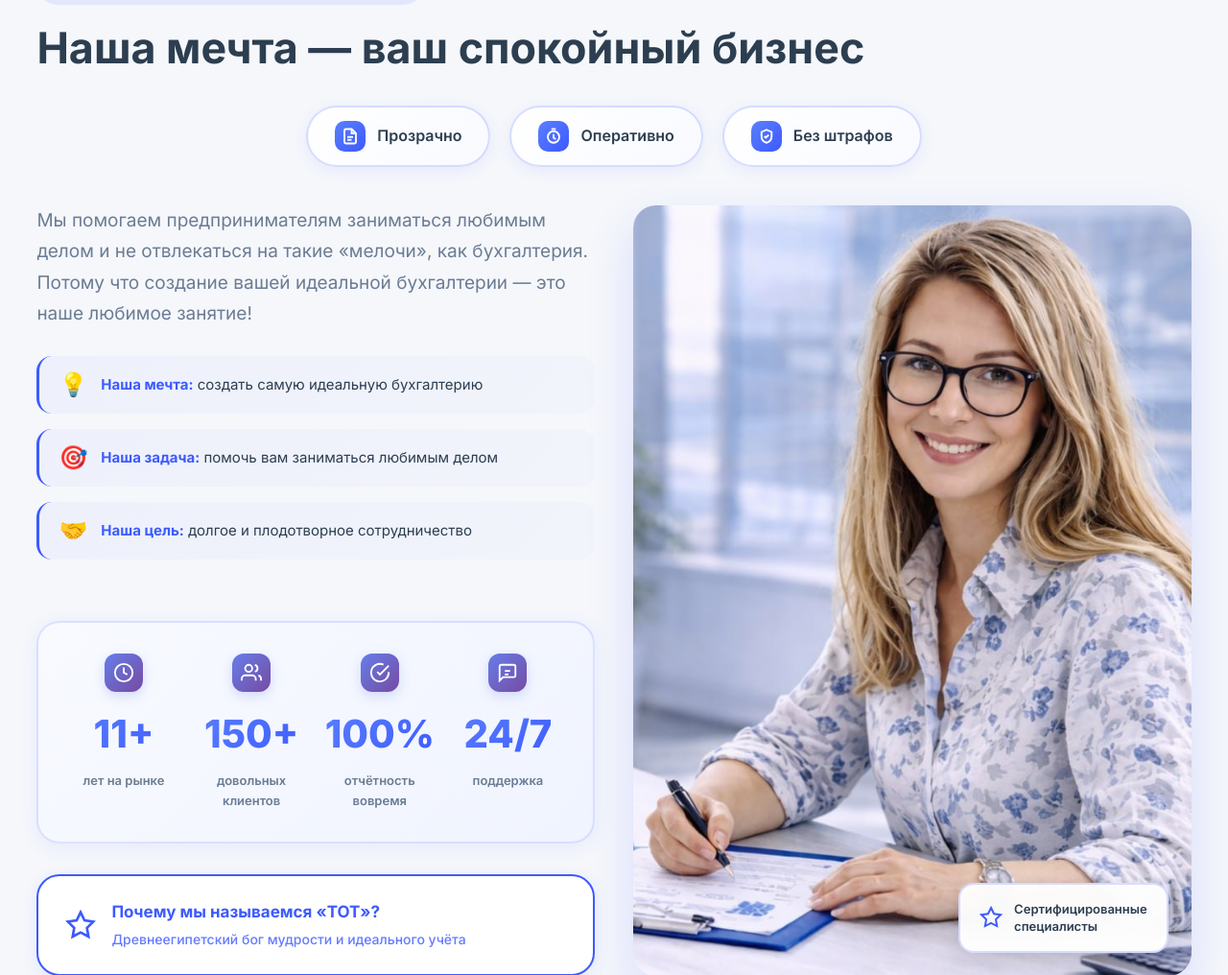
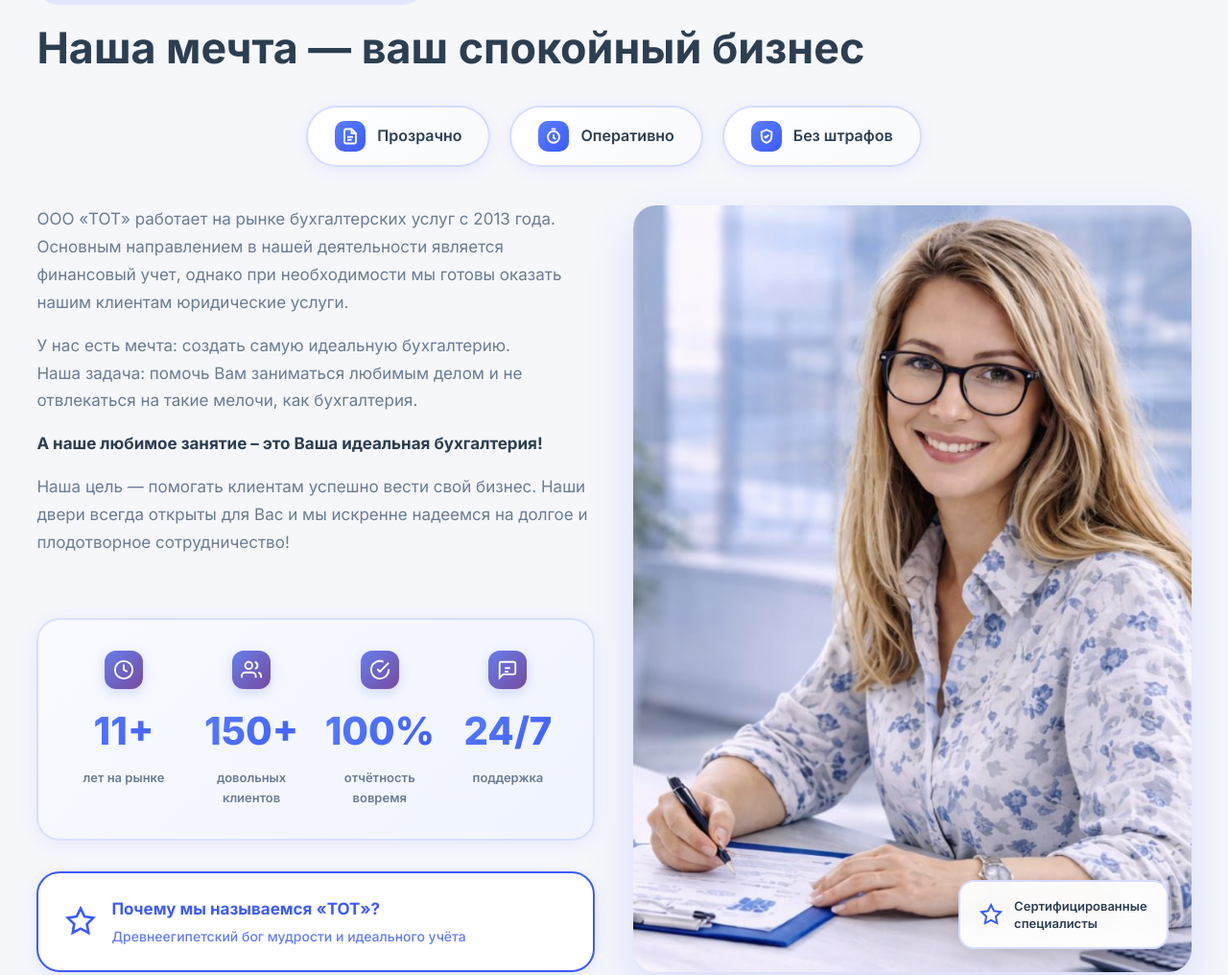
Before and after one commit to KoboSteruS/TOT, a Flask app: page / in a window 1280 px wide. Shown: the part 930-1946 px from the top of the page at 96% size. Run offline with Flask 3, Linux system fonts and the light colour scheme.

Commit message:
refactor: заменён текст subtitle на оригинальный
Изменения:

- Убраны плашки с эмодзи (мечта/задача/цель)

- Вставлен полный оригинальный текст о компании

- Текст разбит на абзацы для читаемости

- Выделена фраза 'А наше любимое занятие...' жирным шрифтом

- Размер шрифта: 15-17px с отступами между абзацами

- Сохранена структура: subtitle → статистика → кнопка истории

Made-with: Cursor

```diff
--- a/static/styles.css
+++ b/static/styles.css
@@ -149,50 +149,19 @@ a {
   margin-bottom: 32px;
 }
 
-.subtitle-text {
-  font-size: clamp(17px, 2vw, 19px);
+.about-subtitle p {
+  font-size: clamp(15px, 1.8vw, 17px);
   line-height: 1.7;
   color: var(--muted);
-  margin: 0 0 28px;
-}
-
-.about-values {
-  display: grid;
-  grid-template-columns: 1fr;
-  gap: 16px;
-}
-
-.value-item {
-  display: flex;
-  align-items: flex-start;
-  gap: 14px;
-  padding: 18px 20px;
-  background: linear-gradient(135deg, rgba(61, 90, 254, .04) 0%, rgba(61, 90, 254, .02) 100%);
-  border-radius: var(--radius);
-  border-left: 3px solid var(--primary);
-  transition: all .3s ease;
-}
-
-.value-item:hover {
-  background: linear-gradient(135deg, rgba(61, 90, 254, .08) 0%, rgba(61, 90, 254, .04) 100%);
-  transform: translateX(4px);
-}
-
-.value-icon {
-  font-size: 24px;
-  flex-shrink: 0;
-  line-height: 1;
-}
-
-.value-item p {
-  margin: 0;
-  font-size: 15px;
-  line-height: 1.6;
+  margin: 0 0 16px;
+}
+
+.about-subtitle p:last-child {
+  margin-bottom: 0;
+}
+
+.about-subtitle p strong {
   color: var(--text);
-}
-
-.value-item strong {
-  color: var(--primary);
   font-weight: 700;
 }
 
--- a/templates/index.html
+++ b/templates/index.html
@@ -118,22 +118,14 @@
         <div class="about-content">
           <div class="about-main">
             <div class="about-subtitle">
-              <p class="subtitle-text">Мы помогаем предпринимателям заниматься любимым делом и не отвлекаться на такие «мелочи», как бухгалтерия. Потому что создание вашей идеальной бухгалтерии — это наше любимое занятие!</p>
-
-              <div class="about-values">
-                <div class="value-item">
-                  <div class="value-icon">💡</div>
-                  <p><strong>Наша мечта:</strong> создать самую идеальную бухгалтерию</p>
-                </div>
-                <div class="value-item">
-                  <div class="value-icon">🎯</div>
-                  <p><strong>Наша задача:</strong> помочь вам заниматься любимым делом</p>
-                </div>
-                <div class="value-item">
-                  <div class="value-icon">🤝</div>
-                  <p><strong>Наша цель:</strong> долгое и плодотворное сотрудничество</p>
-                </div>
-              </div>
+              <p>ООО «ТОТ» работает на рынке бухгалтерских услуг с 2013 года. Основным направлением в нашей деятельности является финансовый учет, однако при необходимости мы готовы оказать нашим клиентам юридические услуги.</p>
+
+              <p>У нас есть мечта: создать самую идеальную бухгалтерию.<br>
+              Наша задача: помочь Вам заниматься любимым делом и не отвлекаться на такие мелочи, как бухгалтерия.</p>
+
+              <p><strong>А наше любимое занятие – это Ваша идеальная бухгалтерия!</strong></p>
+
+              <p>Наша цель — помогать клиентам успешно вести свой бизнес. Наши двери всегда открыты для Вас и мы искренне надеемся на долгое и плодотворное сотрудничество!</p>
             </div>
 
             <div class="about-stats-compact">
```
